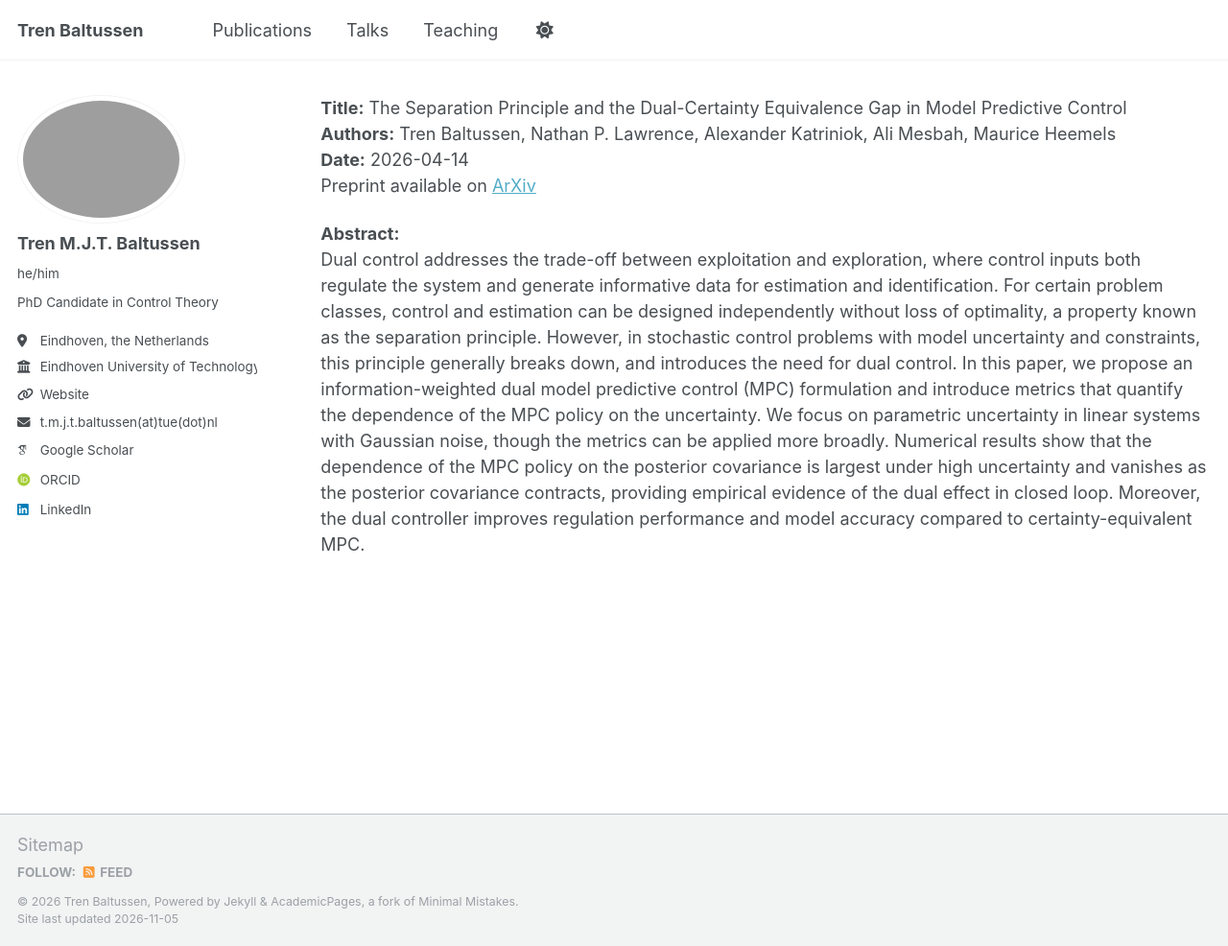
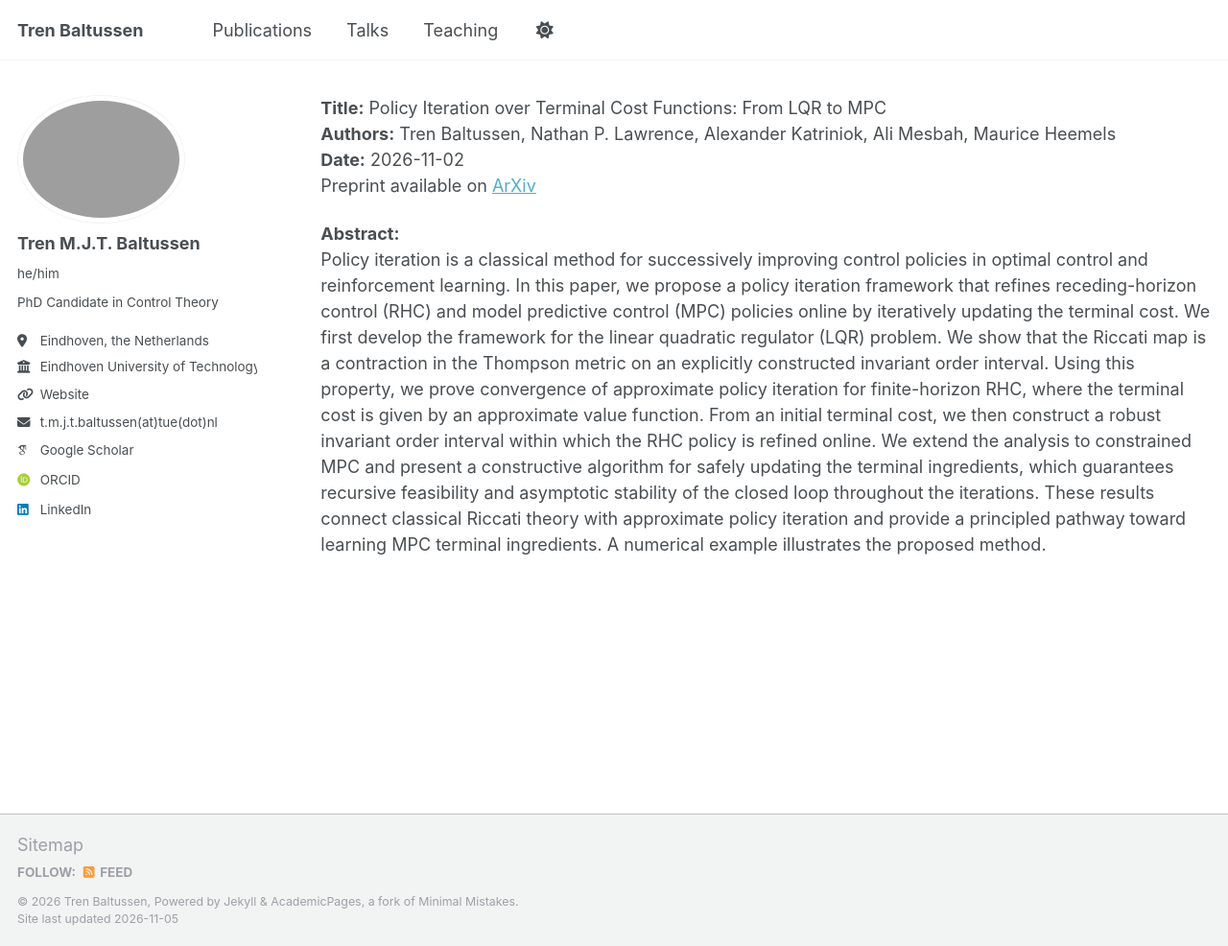
Before and after one commit to TrenBaltussen/TrenBaltussen.github.io, a Jekyll site: the page built from _pages/latest_publication.md, in a window 1280 px wide and 986 px high. Shown: the whole window at 96% size. Built offline with Jekyll 4.4.1, drawn with Linux system fonts in a browser that asks for light colours; some web fonts are replaced; our own code applies the rules of GitHub Pages for plain Markdown files.

Commit message:
Revise latest publication details and abstract
Updated the title, date, and abstract of the latest publication to reflect new research on policy iteration and its applications in control theory.

```diff
--- a/_pages/latest_publication.md
+++ b/_pages/latest_publication.md
@@ -1,7 +1,7 @@
-**Title:** The Separation Principle and the Dual-Certainty Equivalence Gap in Model Predictive Control<br>
+**Title:** Policy Iteration over Terminal Cost Functions: From LQR to MPC<br>
 **Authors:** Tren Baltussen, Nathan P. Lawrence, Alexander Katriniok, Ali Mesbah, Maurice Heemels<br>
-**Date:** 2026-04-14<br>
-Preprint available on [ArXiv](https://arxiv.org/abs/2604.0604)
+**Date:** 2026-11-02<br>
+Preprint available on [ArXiv](https://arxiv.org/abs/2611.03401)
 
 **Abstract:**
-Dual control addresses the trade-off between exploitation and exploration, where control inputs both regulate the system and generate informative data for estimation and identification. For certain problem classes, control and estimation can be designed independently without loss of optimality, a property known as the separation principle. However, in stochastic control problems with model uncertainty and constraints, this principle generally breaks down, and introduces the need for dual control. In this paper, we propose an information-weighted dual model predictive control (MPC) formulation and introduce metrics that quantify the dependence of the MPC policy on the uncertainty. We focus on parametric uncertainty in linear systems with Gaussian noise, though the metrics can be applied more broadly. Numerical results show that the dependence of the MPC policy on the posterior covariance is largest under high uncertainty and vanishes as the posterior covariance contracts, providing empirical evidence of the dual effect in closed loop. Moreover, the dual controller improves regulation performance and model accuracy compared to certainty-equivalent MPC.
+ Policy iteration is a classical method for successively improving control policies in optimal control and reinforcement learning. In this paper, we propose a policy iteration framework that refines receding-horizon control (RHC) and model predictive control (MPC) policies online by iteratively updating the terminal cost. We first develop the framework for the linear quadratic regulator (LQR) problem. We show that the Riccati map is a contraction in the Thompson metric on an explicitly constructed invariant order interval. Using this property, we prove convergence of approximate policy iteration for finite-horizon RHC, where the terminal cost is given by an approximate value function. From an initial terminal cost, we then construct a robust invariant order interval within which the RHC policy is refined online. We extend the analysis to constrained MPC and present a constructive algorithm for safely updating the terminal ingredients, which guarantees recursive feasibility and asymptotic stability of the closed loop throughout the iterations. These results connect classical Riccati theory with approximate policy iteration and provide a principled pathway toward learning MPC terminal ingredients. A numerical example illustrates the proposed method.
```
